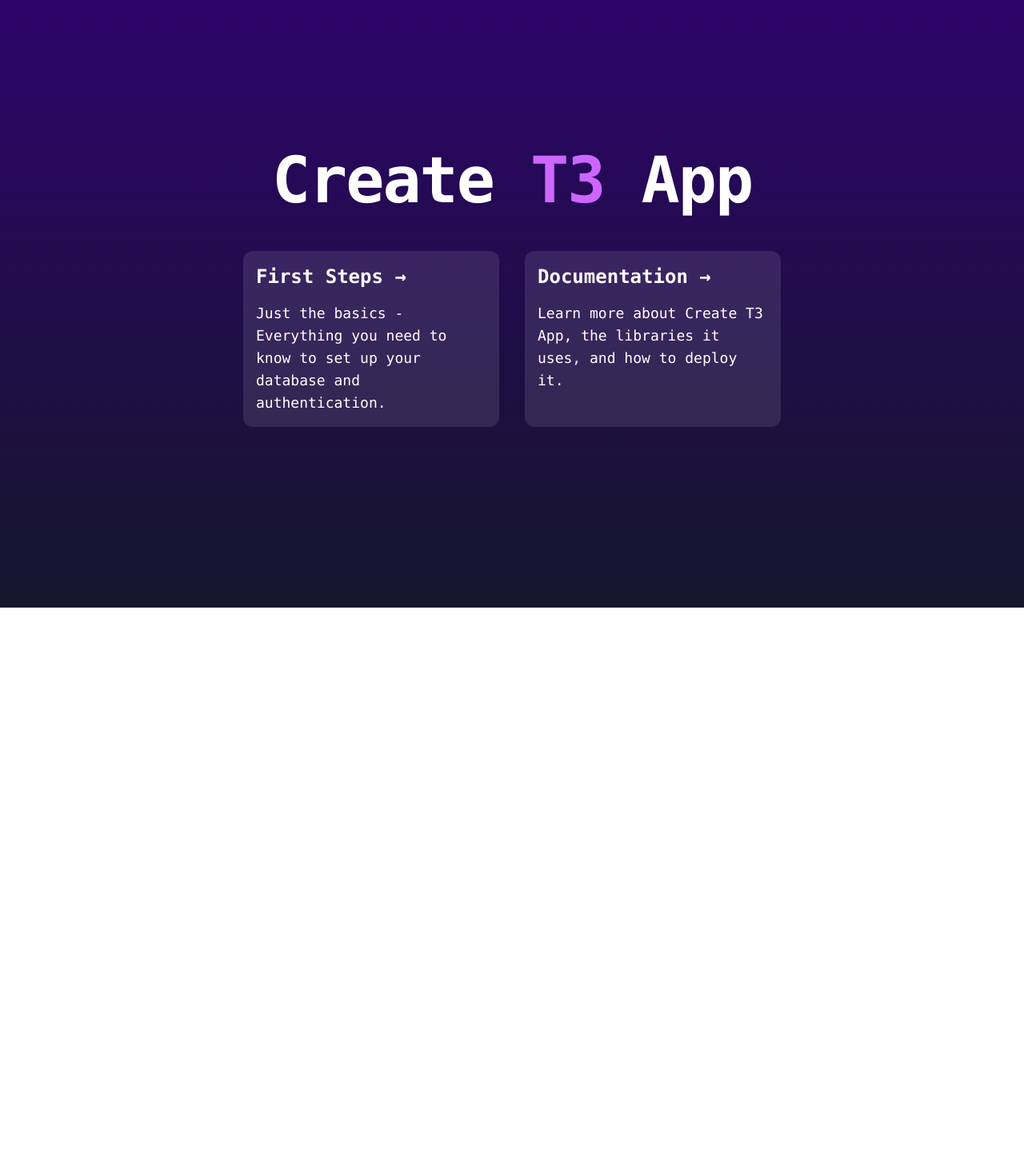
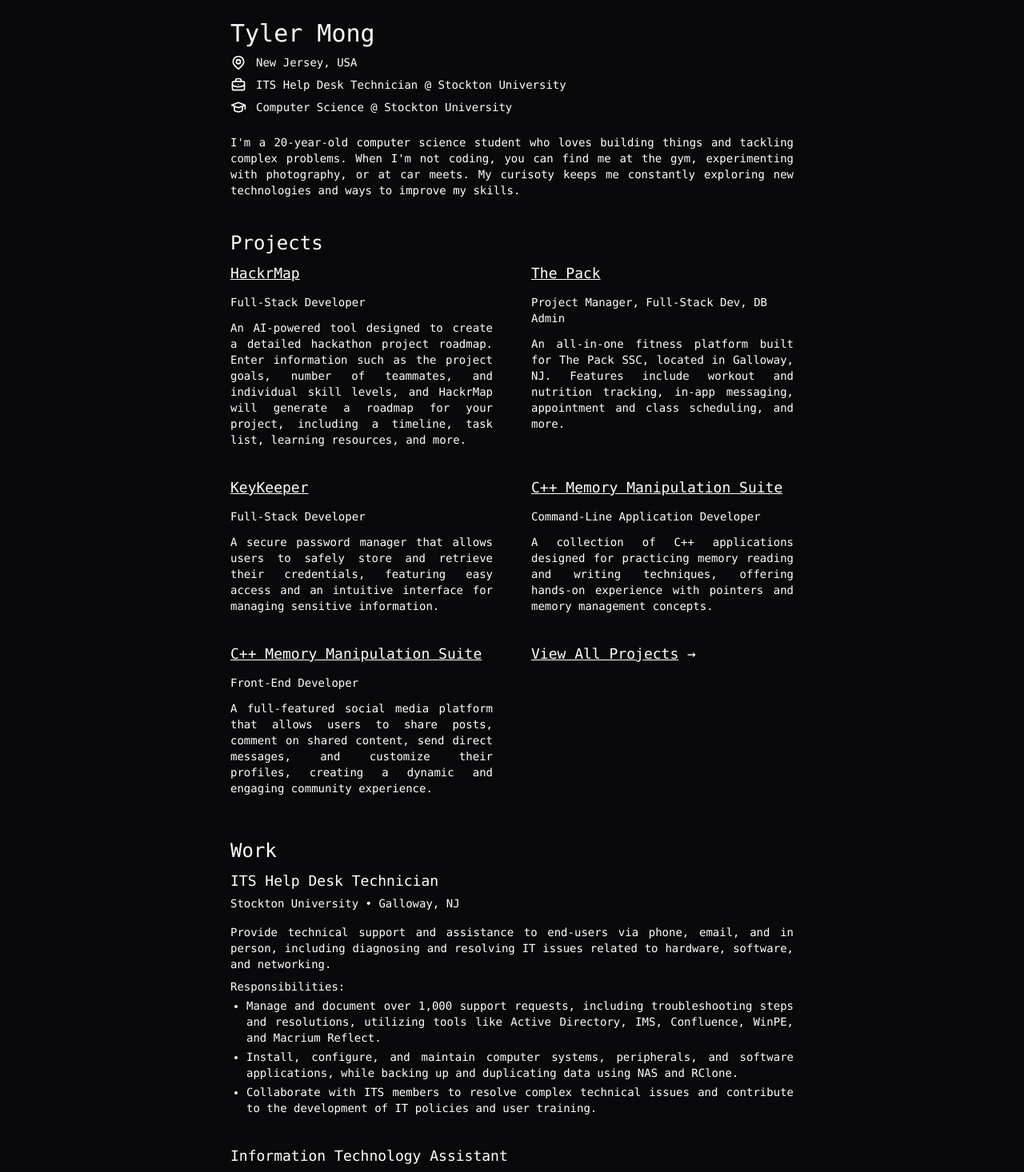
Before and after one commit to tylermong/portfolio, a Next.js app: page / in a window 1280 px wide. Shown: the part 40-1506 px from the top of the page at 80% size. Before the commit the page ends 800 px from the top, so only its background shows below. Built offline with nearby package versions, Linux system fonts and the light colour scheme.

Commit message:
Initial site design

```diff
--- /dev/null
+++ b/src/app/components/job.tsx
@@ -0,0 +1,32 @@
+import React from 'react';
+
+interface ProjectProps {
+  position: string;
+  company: string;
+  location: string;
+  summary: string;
+  responsibilities: string[];
+}
+
+const Job: React.FC<ProjectProps> = ({ position, company, location, summary, responsibilities }) => {
+  return (
+    <div className="job">
+      <h3 className="text-lg mb-1">{position}</h3>
+      <div className="flex flex-row">
+        <h4 className="text-sm mb-4">{company}</h4>
+        <h4 className="text-sm mb-4">{location}</h4>
+      </div>
+      <p className="text-sm mb-2 text-justify">{summary}</p>
+      <div className="mb-3">
+        <h4 className="text-sm mb-1">Responsibilities:</h4>
+        <ul className="list-disc pl-5">
+          {responsibilities.map((responsibility, index) => (
+            <li key={index} className="text-sm mb-1 text-justify">{responsibility}</li>
+          ))}
+        </ul>
+      </div>
+    </div>
+  );
+};
+
+export { Job };
--- /dev/null
+++ b/src/app/components/project.tsx
@@ -0,0 +1,35 @@
+import React from 'react';
+
+interface ProjectProps {
+  title: string;
+  link: string;
+  role: string;
+  description: string;
+}
+
+const Project: React.FC<ProjectProps> = ({ title, link, role, description }) => {
+  return (
+    <div className="project">
+      <h3 className="text-lg mb-3">
+        <a href={link} target="_blank" rel="noopener noreferrer" className="underline">
+          {title}
+        </a>
+      </h3>
+      <h4 className="mb-3">{role}</h4>
+      <p className="mb-3 text-justify">{description}</p>
+    </div>
+  );
+};
+
+const ViewAllProjects: React.FC = () => {
+  return (
+    <div className="view-all-projects text-lg mb-3 flex flex-row">
+      <a href="https://github.com/tylermong" target="_blank" rel="noopener noreferrer" className="underline">
+        View All Projects
+      </a>
+      <p>&nbsp;→</p>
+    </div>
+  );
+};
+
+export { Project, ViewAllProjects };
--- a/src/app/layout.tsx
+++ b/src/app/layout.tsx
@@ -11,8 +11,8 @@
   children,
 }: Readonly<{ children: React.ReactNode }>) {
   return (
-    <html lang="en" className={"font-mono"}>
-      <body>{children}</body>
+    <html lang="en" className={"scroll-smooth "}>
+      <body className="flex flex-col min-h-screen max-w-3xl mx-auto px-4 pt-16 sm:px-8 bg-zinc-950 font-mono font-normal text-white text-sm antialiased">{children}</body>
     </html>
   );
 }
--- a/src/app/page.tsx
+++ b/src/app/page.tsx
@@ -1,36 +1,99 @@
-import Link from "next/link";
+import { Project, ViewAllProjects } from './components/project';
+import { Job } from './components/job';
 
 export default function HomePage() {
   return (
-    <main className="flex min-h-screen flex-col items-center justify-center bg-gradient-to-b from-[#2e026d] to-[#15162c] text-white">
-      <div className="container flex flex-col items-center justify-center gap-12 px-4 py-16">
-        <h1 className="text-5xl font-extrabold tracking-tight text-white sm:text-[5rem]">
-          Create <span className="text-[hsl(280,100%,70%)]">T3</span> App
-        </h1>
-        <div className="grid grid-cols-1 gap-4 sm:grid-cols-2 md:gap-8">
-          <Link
-            className="flex max-w-xs flex-col gap-4 rounded-xl bg-white/10 p-4 text-white hover:bg-white/20"
-            href="https://create.t3.gg/en/usage/first-steps"
-            target="_blank"
-          >
-            <h3 className="text-2xl font-bold">First Steps →</h3>
-            <div className="text-lg">
-              Just the basics - Everything you need to know to set up your
-              database and authentication.
-            </div>
-          </Link>
-          <Link
-            className="flex max-w-xs flex-col gap-4 rounded-xl bg-white/10 p-4 text-white hover:bg-white/20"
-            href="https://create.t3.gg/en/introduction"
-            target="_blank"
-          >
-            <h3 className="text-2xl font-bold">Documentation →</h3>
-            <div className="text-lg">
-              Learn more about Create T3 App, the libraries it uses, and how to
-              deploy it.
-            </div>
-          </Link>
+    <main>
+      <div className="about-me">
+        <h1 className="text-3xl mb-2">Tyler Mong</h1>
+        <div className="mb-6 flex flex-col gap-2">
+          <div className="flex items-center gap-3">
+          <svg xmlns="http://www.w3.org/2000/svg" width="20" height="20" viewBox="0 0 24 24" fill="none" stroke="currentColor" stroke-width="2" stroke-linecap="round" stroke-linejoin="round" className="icon icon-tabler icons-tabler-outline icon-tabler-map-pin"><path stroke="none" d="M0 0h24v24H0z" fill="none"/><path d="M9 11a3 3 0 1 0 6 0a3 3 0 0 0 -6 0" /><path d="M17.657 16.657l-4.243 4.243a2 2 0 0 1 -2.827 0l-4.244 -4.243a8 8 0 1 1 11.314 0z" /></svg>
+            <p className="text-sm">New Jersey, USA</p>
+          </div>
+          <div className="flex items-center gap-3">
+          <svg xmlns="http://www.w3.org/2000/svg" width="20" height="20" viewBox="0 0 24 24" fill="none" stroke="currentColor" stroke-width="2" stroke-linecap="round" stroke-linejoin="round" className="icon icon-tabler icons-tabler-outline icon-tabler-briefcase"><path stroke="none" d="M0 0h24v24H0z" fill="none"/><path d="M3 7m0 2a2 2 0 0 1 2 -2h14a2 2 0 0 1 2 2v9a2 2 0 0 1 -2 2h-14a2 2 0 0 1 -2 -2z" /><path d="M8 7v-2a2 2 0 0 1 2 -2h4a2 2 0 0 1 2 2v2" /><path d="M12 12l0 .01" /><path d="M3 13a20 20 0 0 0 18 0" /></svg>
+            <p className="inline-flex">ITS Help Desk Technician @ Stockton University</p>
+          </div>
+          <div className="flex items-center gap-3">
+          <svg xmlns="http://www.w3.org/2000/svg" width="20" height="20" viewBox="0 0 24 24" fill="none" stroke="currentColor" stroke-width="2" stroke-linecap="round" stroke-linejoin="round" className="icon icon-tabler icons-tabler-outline icon-tabler-school"><path stroke="none" d="M0 0h24v24H0z" fill="none"/><path d="M22 9l-10 -4l-10 4l10 4l10 -4v6" /><path d="M6 10.6v5.4a6 3 0 0 0 12 0v-5.4" /></svg>
+            <p className="inline-flex">Computer Science @ Stockton University</p>
+          </div>
         </div>
+        <p className="mb-10 text-justify">I'm a 20-year-old computer science student who loves building things and tackling complex problems.
+          When I'm not coding, you can find me at the gym, experimenting with photography, or at car meets.
+          My curisoty keeps me constantly exploring new technologies and ways to improve my skills.
+        </p>
+      </div>
+
+      <div className="projects mb-10">
+        <h2 className="text-2xl mb-2">Projects</h2>
+        <div className="grid grid-cols-1 md:grid-cols-2 gap-x-12 gap-y-6">
+          <Project
+            title="HackrMap"
+            link="https://www.hackrmap.com/"
+            role="Full-Stack Developer"
+            description="An AI-powered tool designed to create a detailed hackathon project roadmap. Enter information such as the project goals, number of teammates, and individual skill levels, and HackrMap will generate a roadmap for your project, including a timeline, task list, learning resources, and more."
+          />
+          <Project
+            title="The Pack"
+            link="https://github.com/tylermong/The-Pack"
+            role="Project Manager, Full-Stack Dev, DB Admin"
+            description="An all-in-one fitness platform built for The Pack SSC, located in Galloway, NJ. Features include workout and nutrition tracking, in-app messaging, appointment and class scheduling, and more."
+          />
+          <Project
+            title="KeyKeeper"
+            link="https://github.com/tylermong/KeyKeeper"
+            role="Full-Stack Developer"
+            description="A secure password manager that allows users to safely store and retrieve their credentials, featuring easy access and an intuitive interface for managing sensitive information."
+          />
+          <Project
+            title="C++ Memory Manipulation Suite"
+            link="https://github.com/tylermong/CPP-Memory-Manipulation-Suite"
+            role="Command-Line Application Developer"
+            description="A collection of C++ applications designed for practicing memory reading and writing techniques, offering hands-on experience with pointers and memory management concepts."
+          />
+          <Project
+            title="C++ Memory Manipulation Suite"
+            link="https://github.com/tylermong/Astro"
+            role="Front-End Developer"
+            description="A full-featured social media platform that allows users to share posts, comment on shared content, send direct messages, and customize their profiles, creating a dynamic and engaging community experience."
+          />
+          <ViewAllProjects/>
+        </div>
+      </div>
+
+      <div className="work mb-10">
+        <h2 className="text-2xl mb-2">Work</h2>
+        <div className="grid grid-cols-1 md:grid-cols-1 gap-y-6">
+          <Job
+            position="ITS Help Desk Technician"
+            company="Stockton University&nbsp;"
+            location="• Galloway, NJ"
+            summary="Provide technical support and assistance to end-users via phone, email, and in person, including diagnosing and resolving IT issues related to hardware, software, and networking."
+            responsibilities={[
+              "Manage and document over 1,000 support requests, including troubleshooting steps and resolutions, utilizing tools like Active Directory, IMS, Confluence, WinPE, and Macrium Reflect.",
+              "Install, configure, and maintain computer systems, peripherals, and software applications, while backing up and duplicating data using NAS and RClone.",
+              "Collaborate with ITS members to resolve complex technical issues and contribute to the development of IT policies and user training.",
+            ]}
+          />
+          <Job
+            position="Information Technology Assistant"
+            company="Atlantic County Institute of Technology&nbsp;"
+            location="• Mays Landing, NJ"
+            summary="Worked alongside the IT department over the summer, to prepare the school for the upcoming year."
+            responsibilities={[
+              "Cataloged student Chromebooks and efficiently managed an inventory database using Google Sheets.",
+              "Upgraded 20+ teacher computers to Windows 11 and replaced 100+ student computers throughout the building.",
+              "Installed and configured touchscreen displays, SMART Boards, and integrated peripherals such as keyboards, mice, and speakers.",
+            ]}
+          />
+        </div>
+      </div>
+
+      <div className="blog mb-10">
+        <h2 className="text-2xl mb-2">Blog</h2>
+        <p>Coming soon...</p>
       </div>
     </main>
   );
```
